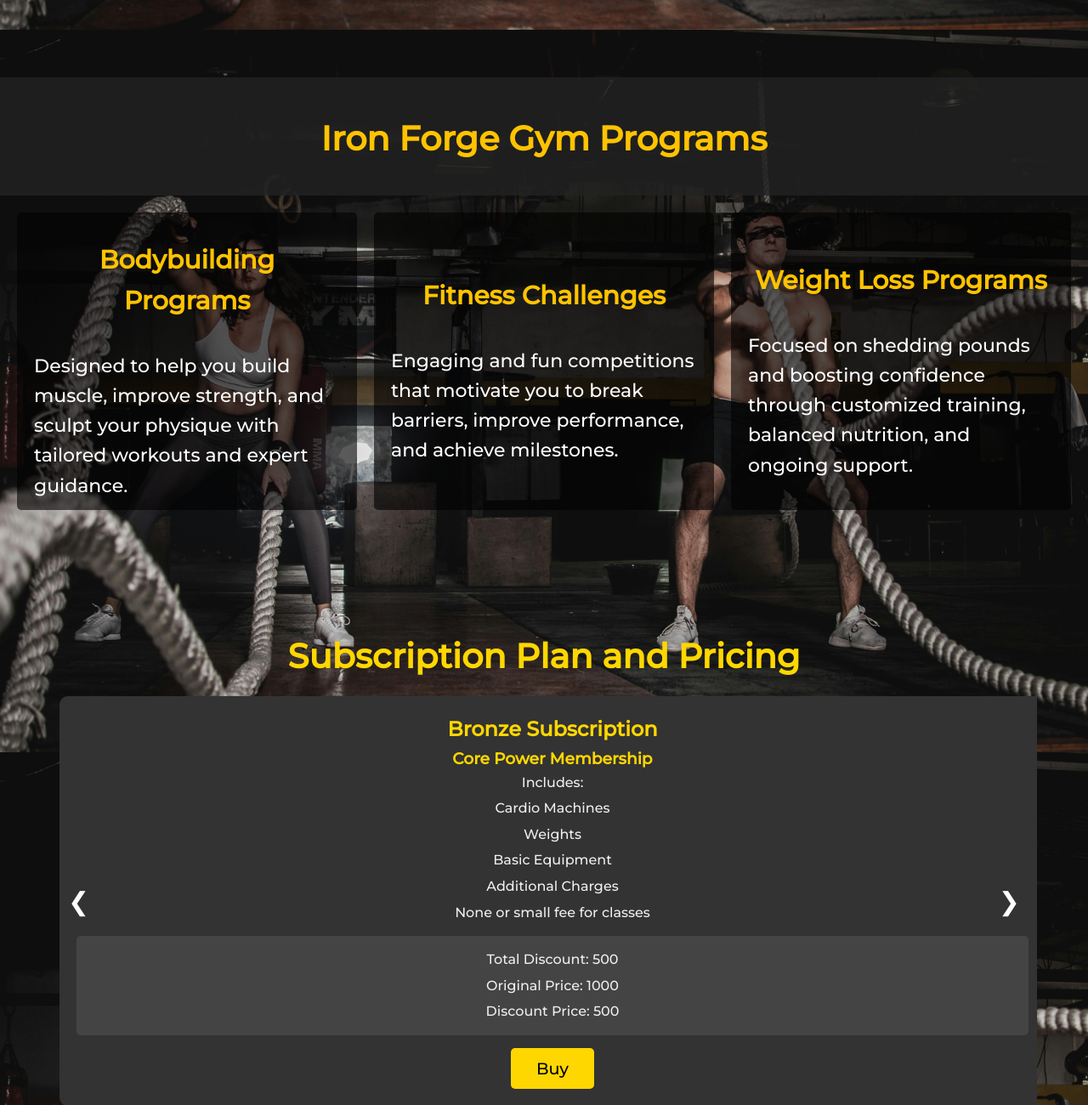
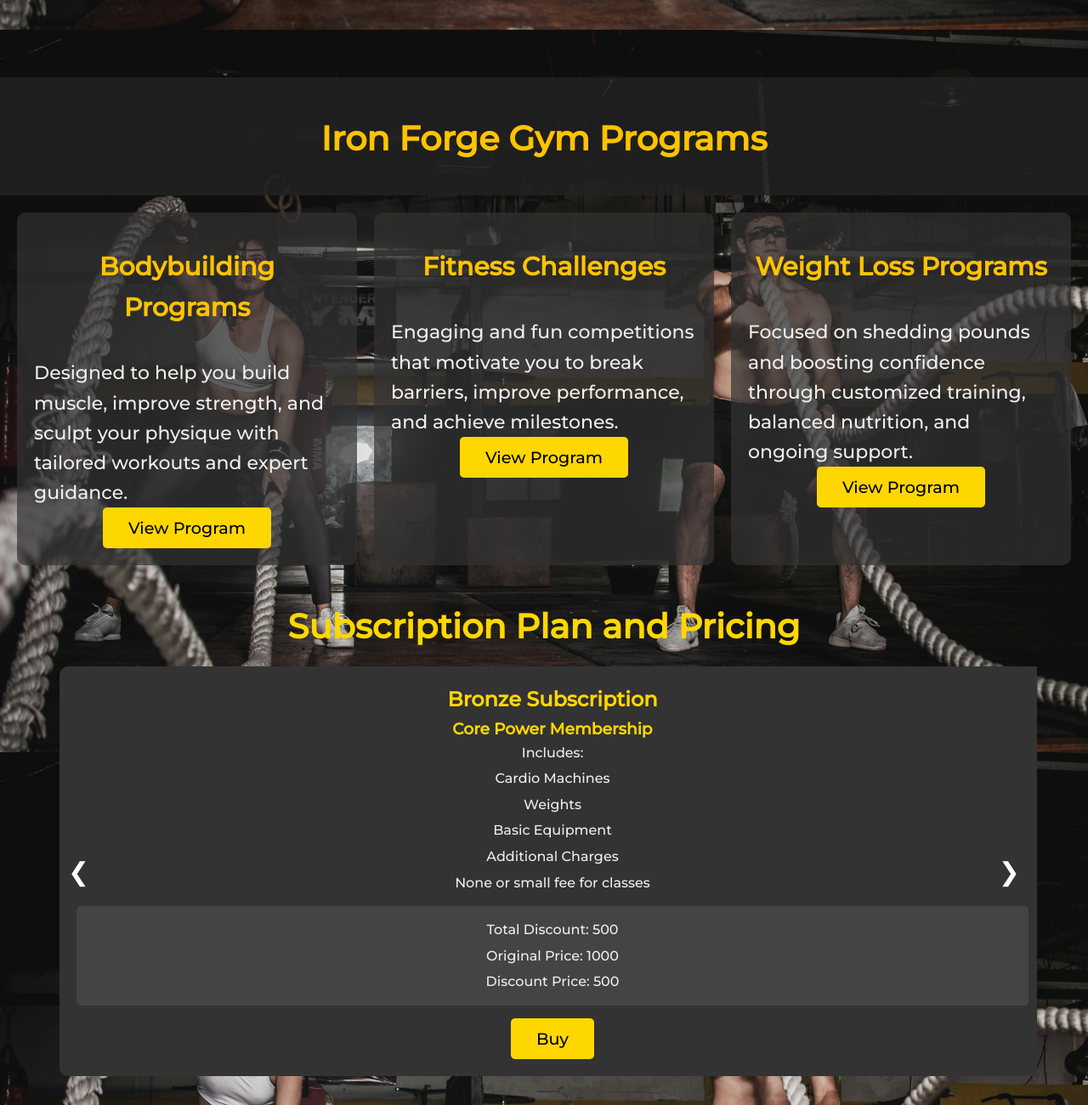
Before and after one commit to Yakuari/ActWebPageV3-4, a PHP site: page / in a window 1280 px wide. Shown: the part 815-2115 px from the top of the page at 85% size. Run offline with PHP 8.4, Linux system fonts and the light colour scheme.

Commit message:
Add files via upload

```diff
--- a/index.php
+++ b/index.php
@@ -105,36 +105,60 @@
         </section>
     </main>
 
-</body>
-
-</html>
-
-<!-- Program Titles -->
+<!-- Program Section -->
 <div class="program-title" id="program">
     <h1>Iron Forge Gym Programs</h1>
 </div>
 
 <section class="program-section">
     <div class="program-link">
-            <a href="program/bodybuilding.php" class="link">
-                <h1> Bodybuilding Programs</h1>
+        <div class="program-card">
+            <h1>Bodybuilding Programs</h1>
             <p>Designed to help you build muscle, improve strength, and sculpt your physique with tailored workouts and expert guidance.</p>
-            </a>
+            <button class="view-btn" data-program="bodybuilding">View Program</button>
+        </div>
 
-            <a href="program/fitness.php" class="link">
+        <div class="program-card">
             <h1>Fitness Challenges</h1>
             <p>Engaging and fun competitions that motivate you to break barriers, improve performance, and achieve milestones.</p>
-            </a>
+            <button class="view-btn" data-program="fitness">View Program</button>
+        </div>
 
-            <a href="program/weightloss.php" class="link">
+        <div class="program-card">
             <h1>Weight Loss Programs</h1>
             <p>Focused on shedding pounds and boosting confidence through customized training, balanced nutrition, and ongoing support.</p>
-            </a>
+            <button class="view-btn" data-program="weightloss">View Program</button>
+        </div>
     </div>
 </section>
 
+<!-- Signup Form Popup (for Program Inquiry) -->
+<div class="popup signup-popup">
+    <div class="close-btn">&times;</div>
+    <div class="form">
+        <h2>Sign Up for the Program</h2>
+        <form action="config/system_config_program.php" method="POST">
+            <div class="form-element">
+                <input type="text" name="name" placeholder="Your Name" required>
+            </div>
+            <div class="form-element">
+                <input type="email" name="email" placeholder="Your Email" required>
+            </div>
+            <div class="form-element">
+                <input type="text" name="phone" placeholder="Your Phone Number" required>
+            </div>
+            <div class="form-element">
+                <input type="hidden" name="program" id="program-type" required>
+            </div>
+            <button type="submit" name="submit">Submit</button>
+        </form>
+    </div>
+</div>
 
-    <!-- Subscription Link -->
+
+
+
+    <!-- Subscription Section -->
     <div class="subscription-link" id="subscription">
         <h1>Subscription Plan and Pricing</h1>
 
```
Lines whose indentation alone changed are shown as unchanged.
